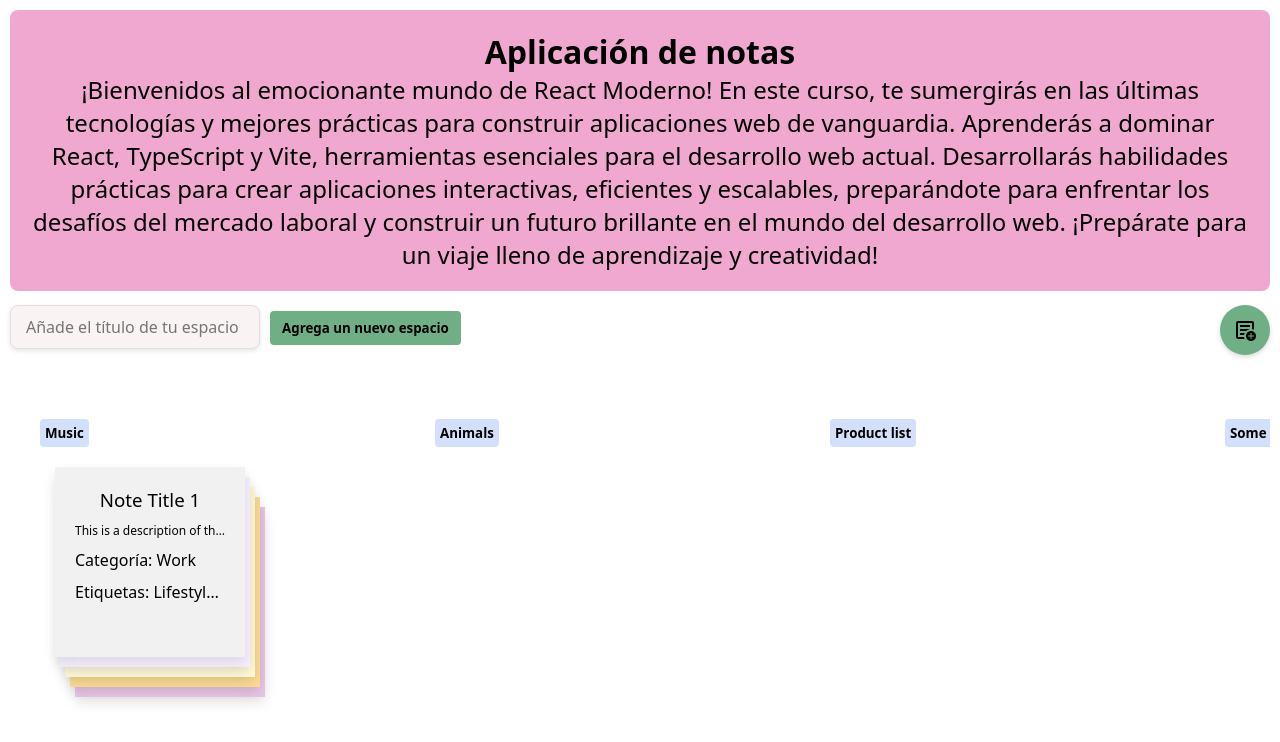
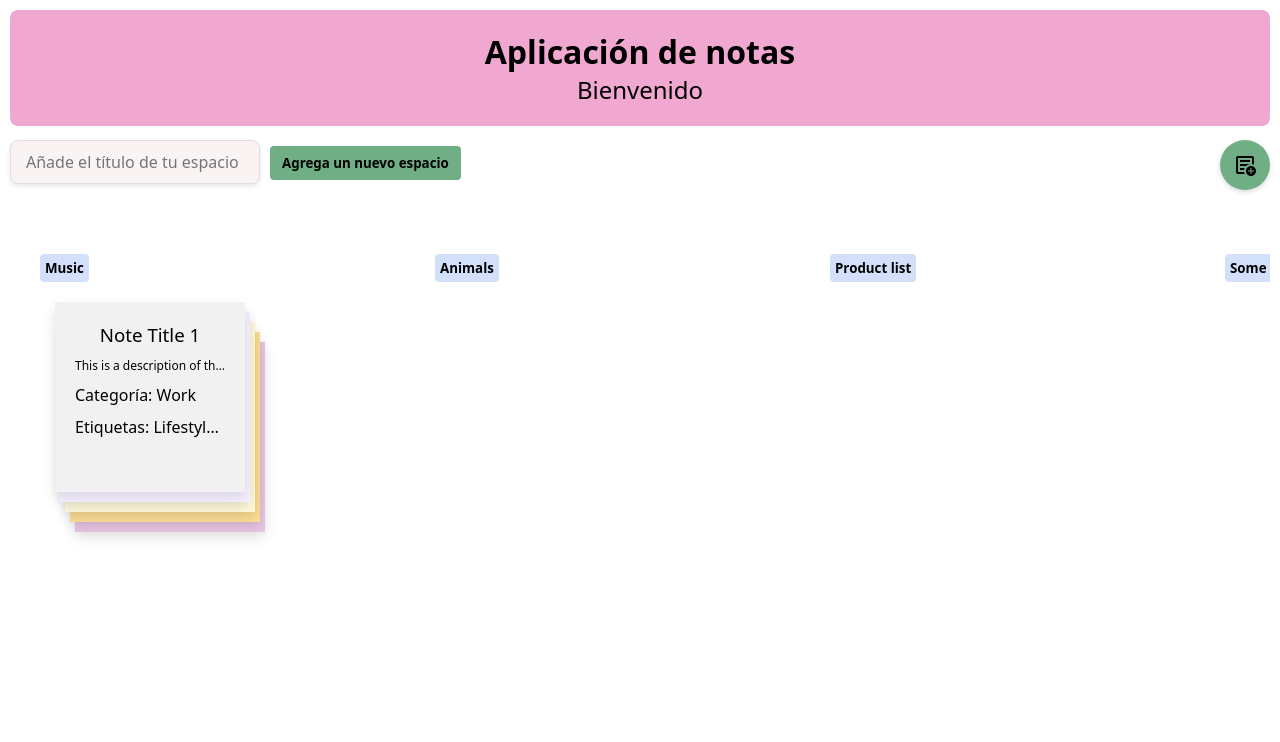
Before and after one commit to CarlosPaz64/Primer-Parcial---Desarrollo-de-Aplicaciones-Web, a React (Vite) app: page / in a window 1280 px wide. Shown: the top 742 px of the page. Built offline with nearby package versions, Linux system fonts and the light colour scheme.

Commit message:
Update AppBar.tsx

```diff
--- a/src/appBar/AppBar.tsx
+++ b/src/appBar/AppBar.tsx
@@ -13,7 +13,7 @@ const AppBar: React.FC = () => {
       }}
     >
       <h1 style={{ fontWeight: 'bold', margin: 0 }}>Aplicación de notas</h1>
-      <h2 style={{ fontWeight: 400, margin: 0 }}>¡Bienvenidos al emocionante mundo de React Moderno! En este curso, te sumergirás en las últimas tecnologías y mejores prácticas para construir aplicaciones web de vanguardia. Aprenderás a dominar React, TypeScript y Vite, herramientas esenciales para el desarrollo web actual. Desarrollarás habilidades prácticas para crear aplicaciones interactivas, eficientes y escalables, preparándote para enfrentar los desafíos del mercado laboral y construir un futuro brillante en el mundo del desarrollo web. ¡Prepárate para un viaje lleno de aprendizaje y creatividad!</h2>
+      <h2 style={{ fontWeight: 400, margin: 0 }}>Bienvenido</h2>
     </header>
   );
 };
```
